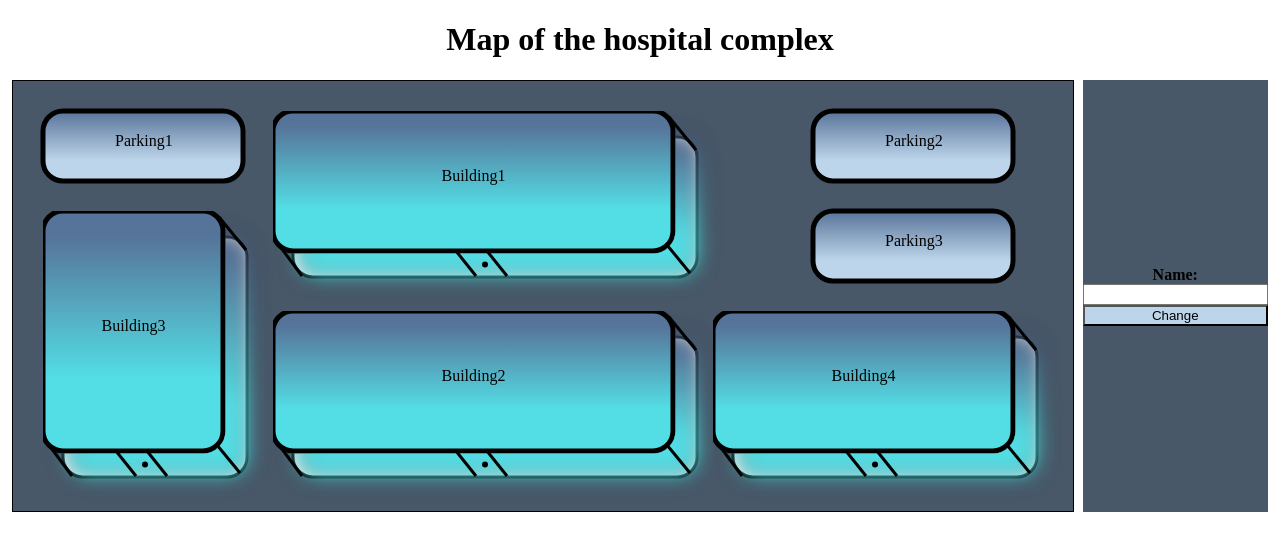
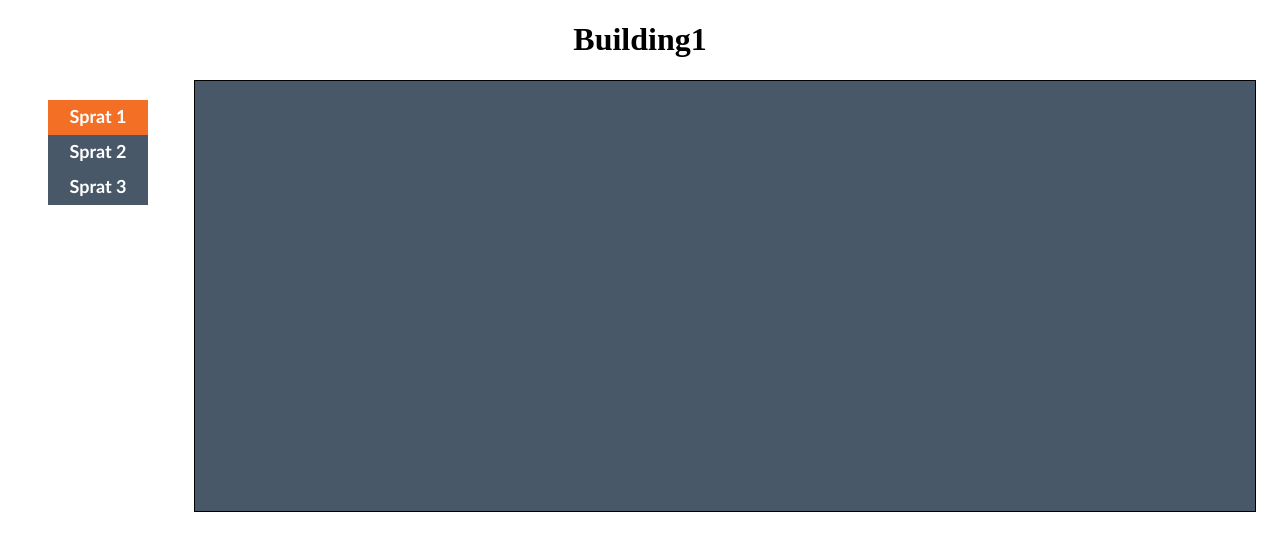
Before and after one commit to Health-Care-Clinic/Health-Care-Clinic, an Angular app in the folder ManagerApplication/ManagerApp/: page /floor/1/1 in a window 1280 px wide. Before the commit this address led to /. Shown: the top 550 px of the page. Built offline with nearby package versions, Linux system fonts and the light colour scheme.

Commit message:
feat(e03): implement floor changing

```diff
--- a/ManagerApplication/ManagerApp/src/app/app.component.html
+++ b/ManagerApplication/ManagerApp/src/app/app.component.html
@@ -1 +1 @@
-<app-hospital-map></app-hospital-map>
+<router-outlet></router-outlet>
--- a/ManagerApplication/ManagerApp/src/app/component/hospital-map/floor.component.css
+++ b/ManagerApplication/ManagerApp/src/app/component/hospital-map/floor.component.css
@@ -0,0 +1,40 @@
+.vertical-nav {
+    height:auto;
+    list-style:none;
+    width: 100%;
+    margin: 20px 0 0 0;
+}
+.vertical-nav li {
+    height: 25px;
+    margin: 0;
+    padding: 5px 0;
+    background-color: #495869;
+    border: none;
+    text-align: center;
+    display: inline-block;
+    float: left;
+    clear:both;
+    width: 100px;
+}
+
+.currentFloor {
+    background-color:#f36f25 !important;
+}
+
+.vertical-nav li:hover {
+    background-color:#f36f25;
+    color:#FFFFFF;
+}
+.vertical-nav li a {
+    font-family:Calibri, Arial;
+    font-size:18px;
+    font-weight:bold;
+    color:#ffffff;
+    text-decoration:none;
+}
+.vertical-nav li.current {
+    background-color:#F36F25;
+}
+.vertical-nav li.current a {
+    color:#FFFFFF;
+}
--- a/ManagerApplication/ManagerApp/src/app/component/hospital-map/floor.component.html
+++ b/ManagerApplication/ManagerApp/src/app/component/hospital-map/floor.component.html
@@ -0,0 +1,31 @@
+<h1 style="margin-left:auto; margin-right:auto; display:block;text-align:center;">{{building.name}}</h1>
+<div style="margin-left:auto; margin-right:auto; display:flex;align-content:center;">
+    <div style="margin-right:30px;">
+        <ul class="vertical-nav" *ngFor="let floor of building.floors">
+            <li [ngStyle]="{'background-color': idfString == floor.id ? '#f36f25' : '#495869'}"><a [routerLink]="['/floor', building.id, floor.id]">{{floor.name}}</a></li>
+        </ul>
+    </div>
+    <svg width="1060" height="430" style="border:1px solid black;background-color:#495869;margin-left:auto; margin-right:auto; display:block;"  xmlns="http://www.w3.org/2000/svg" xmlns:xlink="http://www.w3.org/1999/xlink">
+        <defs>
+            <filter  id="f2" x="0" y="0" width="200%" height="200%">
+              <feOffset result="offOut" in="SourceGraphic" dx="25" dy="25" />
+              <feGaussianBlur result="blurOut" in="offOut" stdDeviation="10" />
+              <feBlend in="SourceGraphic" in2="blurOut" mode="normal" />
+            </filter>
+        </defs>
+        <defs>
+            <linearGradient id="blue" x1="0%" y1="0%" x2="0%" y2="100%">
+              <stop offset="0%" style="stop-color:#577399;stop-opacity:1" />
+              <stop offset="70%" style="stop-color:#BDD5EA;stop-opacity:1" />
+            </linearGradient>
+        </defs>
+        <defs>
+            <linearGradient id="green" x1="0%" y1="0%" x2="0%" y2="100%">
+              <stop offset="10%" style="stop-color:#577399;stop-opacity:1" />
+              <stop offset="70%" style="stop-color:#52DEE5;stop-opacity:1" />
+            </linearGradient>
+        </defs>
+
+
+    </svg>
+</div>
--- a/ManagerApplication/ManagerApp/src/app/component/hospital-map/floor.component.ts
+++ b/ManagerApplication/ManagerApp/src/app/component/hospital-map/floor.component.ts
@@ -1,5 +1,6 @@
 import { Component, OnInit } from '@angular/core';
-
+import { ActivatedRoute, NavigationEnd, Router } from '@angular/router';
+import { HospitalMapService } from 'src/app/services/hospital-map-service.service';
 
 @Component({
   selector: 'app-floor',
@@ -8,13 +9,41 @@ import { Component, OnInit } from '@angular/core';
 })
 export class FloorComponent implements OnInit {
 
-  constructor() {
+  building: any;
+  buildings: any;
+  floor: any;
+  idfString: string
+  navigationSubscription;
 
+  constructor(private _route: ActivatedRoute, private hospitalMapService: HospitalMapService, private router: Router) {
+    this.navigationSubscription = this.router.events.subscribe((e: any) => {
+      if (e instanceof NavigationEnd) {
+        this.initialiseClass();
+      }
+    });
   }
 
   ngOnInit(): void {
-
+    this.buildings = this.hospitalMapService.getBuildings();
+    let idb = +this._route.snapshot.paramMap.get('idb');
+    this.building = this.buildings.find(i => i.id === idb);
+    this.idfString = this._route.snapshot.paramMap.get('idf');
+    let idf = +this.idfString;
+    this.floor = this.building.floors.find(i => i.id === idf);
   }
 
+  initialiseClass(): void {
+    this.buildings = this.hospitalMapService.getBuildings();
+    let idb = +this._route.snapshot.paramMap.get('idb');
+    this.building = this.buildings.find(i => i.id === idb);
+    this.idfString = this._route.snapshot.paramMap.get('idf');
+    let idf = +this.idfString;
+    this.floor = this.building.floors.find(i => i.id === idf);
+  }
 
+  ngOnDestroy() {
+    if (this.navigationSubscription) {
+      this.navigationSubscription.unsubscribe();
+    }
+  }
 }
--- a/ManagerApplication/ManagerApp/src/app/component/hospital-map/hospital-map.component.css
+++ b/ManagerApplication/ManagerApp/src/app/component/hospital-map/hospital-map.component.css
@@ -0,0 +1,36 @@
+.vertical-nav {
+    height:auto;
+    list-style:none;
+    width: 100%;
+    margin: 20px 0 0 0;
+}
+.vertical-nav li {
+    height: 25px;
+    margin: 0;
+    padding: 5px 0;
+    background-color: #495869;
+    border: none;
+    text-align: center;
+    display: inline-block;
+    float: left;
+    clear:both;
+    width: 100px;
+}
+.vertical-nav li:hover {
+    background-color:#f36f25;
+    color:#FFFFFF;
+}
+
+.vertical-nav li a {
+    font-family:Calibri, Arial;
+    font-size:18px;
+    font-weight:bold;
+    color:#ffffff;
+    text-decoration:none;
+}
+.vertical-nav li.current {
+    background-color:#F36F25;
+}
+.vertical-nav li.current a {
+    color:#FFFFFF;
+}
--- a/ManagerApplication/ManagerApp/src/app/component/hospital-map/hospital-map.component.html
+++ b/ManagerApplication/ManagerApp/src/app/component/hospital-map/hospital-map.component.html
@@ -1,6 +1,11 @@
 <h1 style="margin-left:auto; margin-right:auto; display:block;text-align:center;">Map of the hospital complex</h1>
 <div style="margin-left:auto; margin-right:auto; display:flex;align-content:center;">
-    <svg width="1060" height="430" style="border:1px solid black;background-color:#495869;margin-left:auto; margin-right:auto; display:block;"  xmlns="http://www.w3.org/2000/svg" xmlns:xlink="http://www.w3.org/1999/xlink">
+    <div style="margin-right: 20px;" *ngIf="isHospital && selectedBuilding">
+        <ul class="vertical-nav" *ngFor="let floor of building.floors">
+            <li><a [routerLink]="['/floor', building.id, floor.id]">{{floor.name}}</a></li>
+        </ul>
+    </div>
+	<svg width="1060" height="430" style="border:1px solid black;background-color:#495869;margin-left:auto; margin-right:auto; display:block;"  xmlns="http://www.w3.org/2000/svg" xmlns:xlink="http://www.w3.org/1999/xlink">
         <defs>
             <filter  id="f2" x="0" y="0" width="200%" height="200%">
               <feOffset result="offOut" in="SourceGraphic" dx="25" dy="25" />
--- a/ManagerApplication/ManagerApp/src/app/model/floor.ts
+++ b/ManagerApplication/ManagerApp/src/app/model/floor.ts
@@ -1,4 +1,13 @@
+import { Room } from "./room";
+
 export class Floor {
+    id: number;
+    name: string;
+    rooms: Array<Room>;
 
-
+    constructor(id: number, name: string, rooms: Array<Room>){
+        this.id = id;
+        this.name = name;
+        this.rooms = rooms;
+    }
 }
--- /dev/null
+++ b/ManagerApplication/ManagerApp/src/app/model/room.ts
@@ -0,0 +1,2 @@
+export class Room {
+}
--- a/ManagerApplication/ManagerApp/src/app/services/hospital-map-service.service.ts
+++ b/ManagerApplication/ManagerApp/src/app/services/hospital-map-service.service.ts
@@ -2,6 +2,7 @@ import { Injectable } from '@angular/core';
 import { Building, TypeOfBuilding } from '../model/building';
 import { HttpClient, HttpHeaders } from '@angular/common/http';
 import { Observable } from 'rxjs';
+import { Floor } from '../model/floor';
 
 @Injectable({
   providedIn: 'root'
@@ -19,10 +20,10 @@ export class HospitalMapService {
 
   public getBuildings(): Observable<Array<Building>> {
     let buildings: any;
-    let building1 = new Building(1,260,30,400,140,"Building1",TypeOfBuilding.Hospital,null);
-    let building2 = new Building(2,260,230,400,140,"Building2",TypeOfBuilding.Hospital,null);
-    let building3 = new Building(3,30,130,180,240,"Building3",TypeOfBuilding.Hospital,null);
-    let building4 = new Building(4,700,230,300,140,"Building4",TypeOfBuilding.Hospital,null);
+    let building1 = new Building(1,260,30,400,140,"Building1",TypeOfBuilding.Hospital,[new Floor(1, "Sprat 1", null), new Floor(2, "Sprat 2", null), new Floor(3, "Sprat 3", null)]);
+    let building2 = new Building(2,260,230,400,140,"Building2",TypeOfBuilding.Hospital,[new Floor(4, "Sprat 1", null), new Floor(5, "Sprat 2", null)]);
+    let building3 = new Building(3,30,130,180,240,"Building3",TypeOfBuilding.Hospital,[new Floor(6, "Sprat 1", null), new Floor(7, "Sprat 2", null), new Floor(8, "Sprat 3", null)]);
+    let building4 = new Building(4,700,230,300,140,"Building4",TypeOfBuilding.Hospital,[new Floor(9, "Sprat 1", null), new Floor(10, "Sprat 2", null)]);
     let building5 = new Building(5,30,30,200,70,"Parking1",TypeOfBuilding.Parking,null);
     let building6 = new Building(6,800,30,200,70,"Parking2",TypeOfBuilding.Parking,null);
     let building7 = new Building(7,800,130,200,70,"Parking3",TypeOfBuilding.Parking,null);
```
Also changed, not shown: ManagerApplication/ManagerApp/src/app/app.module.ts (+11 -2 lines), 2 other files (tests, documents, lock files or other folders).
